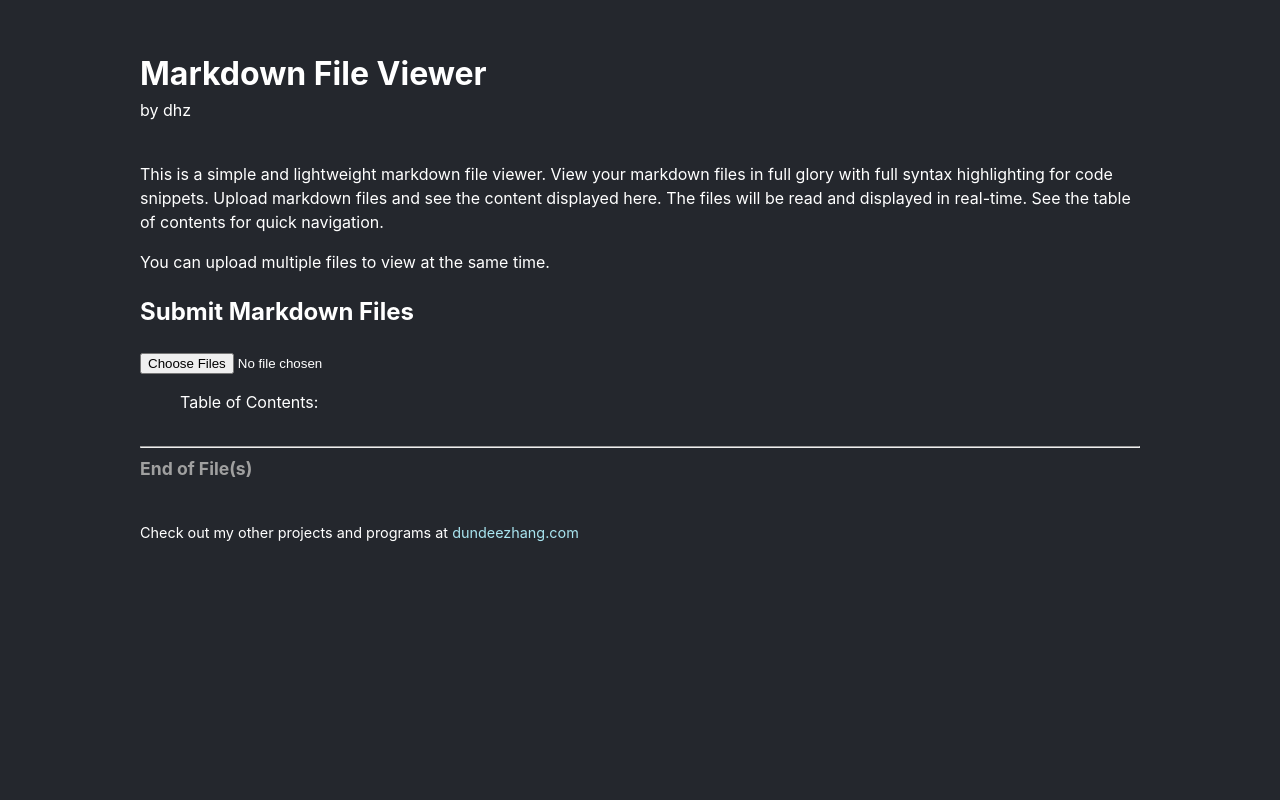
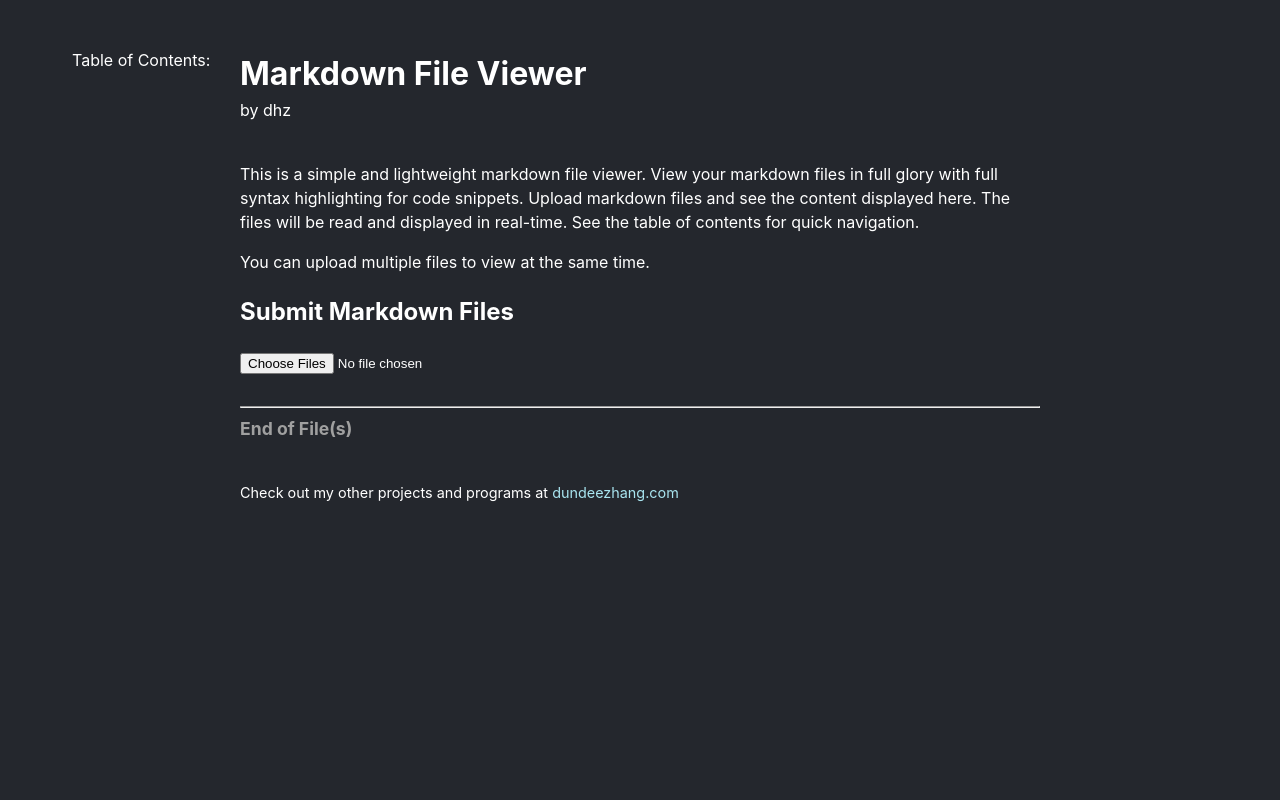
Before and after one commit to dundeezhang/readmd, a React (Vite) app: page / in a window 1280 px wide. Shown: the top 800 px of the page. Built offline with nearby package versions, Linux system fonts and the light colour scheme.

Commit message:
minor css fix

```diff
--- a/src/App.css
+++ b/src/App.css
@@ -20,7 +20,7 @@
 }
 
 .wrap-everything {
-  max-width: 1000px;
+  max-width: 800px;
   padding: 10px;
   margin: auto;
 }
@@ -62,7 +62,7 @@
 }
 
 .app-content {
-  min-height: 100vh;
+  min-height: 50vh;
 }
 
 h1.prog-title {
@@ -95,7 +95,7 @@
   text-decoration: none;
 }
 
-@media only screen and (max-width: 1450px) {
+@media only screen and (max-width: 1200px) {
   nav {
     width: fit-content;
     position: inherit;
```
